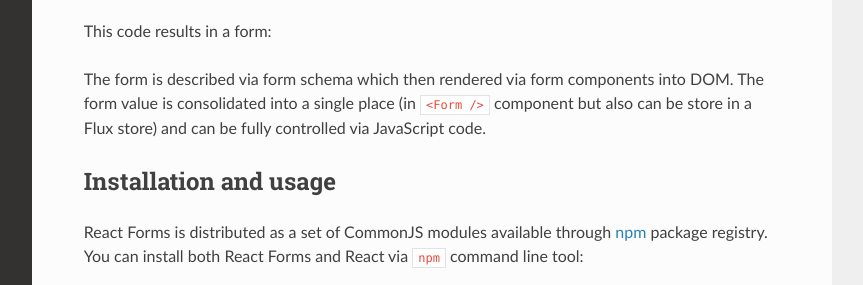
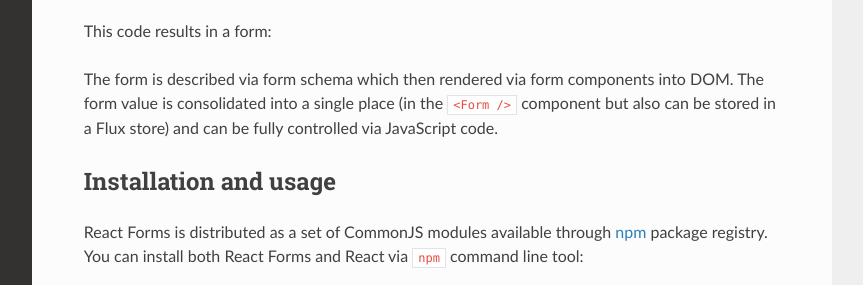
Before and after one commit to prometheusresearch-archive/react-forms, a Sphinx documentation site: the page built from docs/index.rst, in a window 1280 px wide and 1210 px high, cut to the strip 416-701 px from the top of the window. Shown: the whole strip, without its empty margins (268-1131 px from the left). Built offline with Sphinx 7.4.7 and the Read the Docs theme 2.0.0, drawn with Linux system fonts in a browser that asks for light colours.

Commit message:
docs: more wording

```diff
--- a/docs/index.rst
+++ b/docs/index.rst
@@ -46,8 +46,8 @@ This code results in a form:
   <div id="example"></div>
 
 The form is described via form schema which then rendered via form components
-into DOM. The form value is consolidated into a single place (in ``<Form />``
-component but also can be store in a Flux store) and can be fully controlled via
+into DOM. The form value is consolidated into a single place (in the ``<Form />``
+component but also can be stored in a Flux store) and can be fully controlled via
 JavaScript code.
 
 Installation and usage
```
